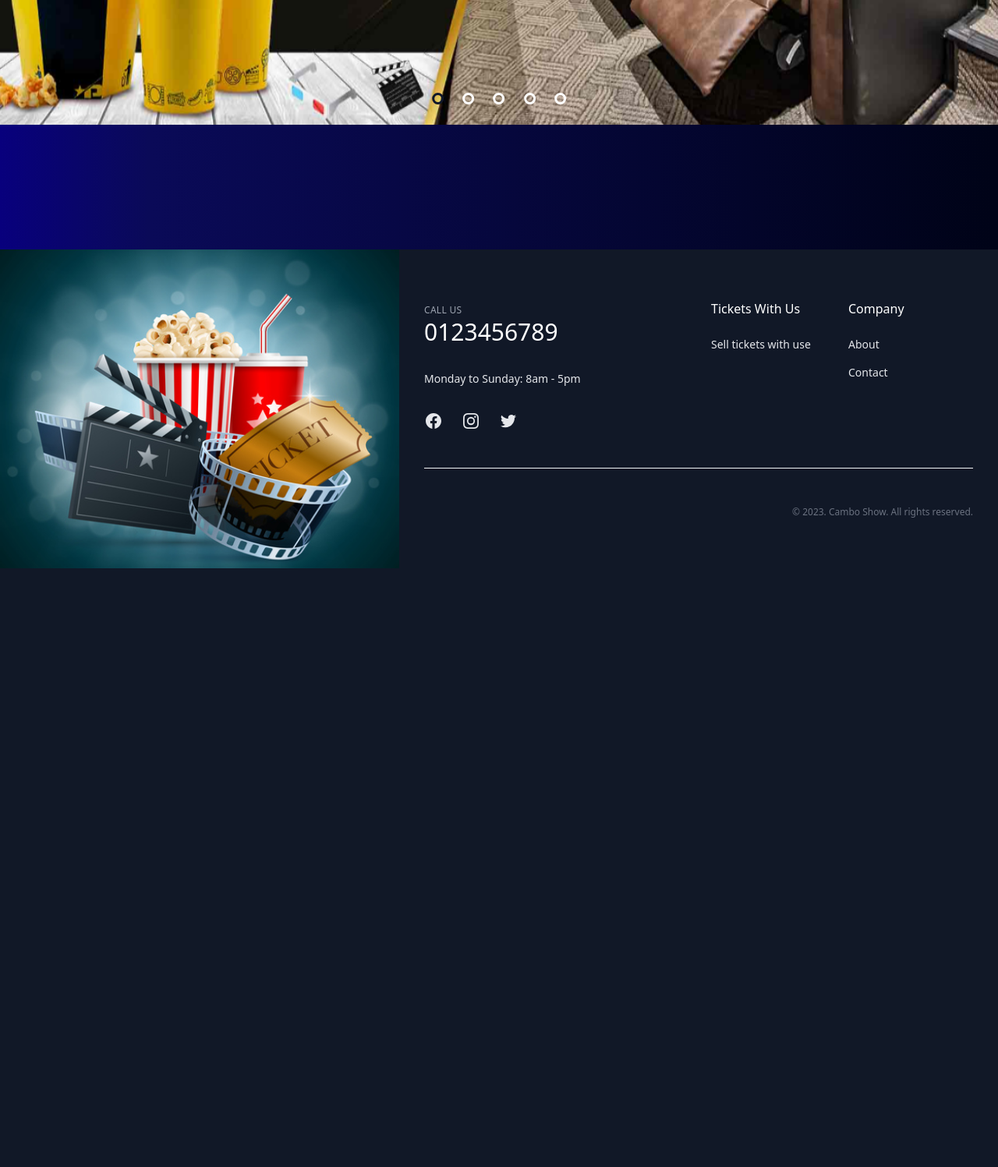
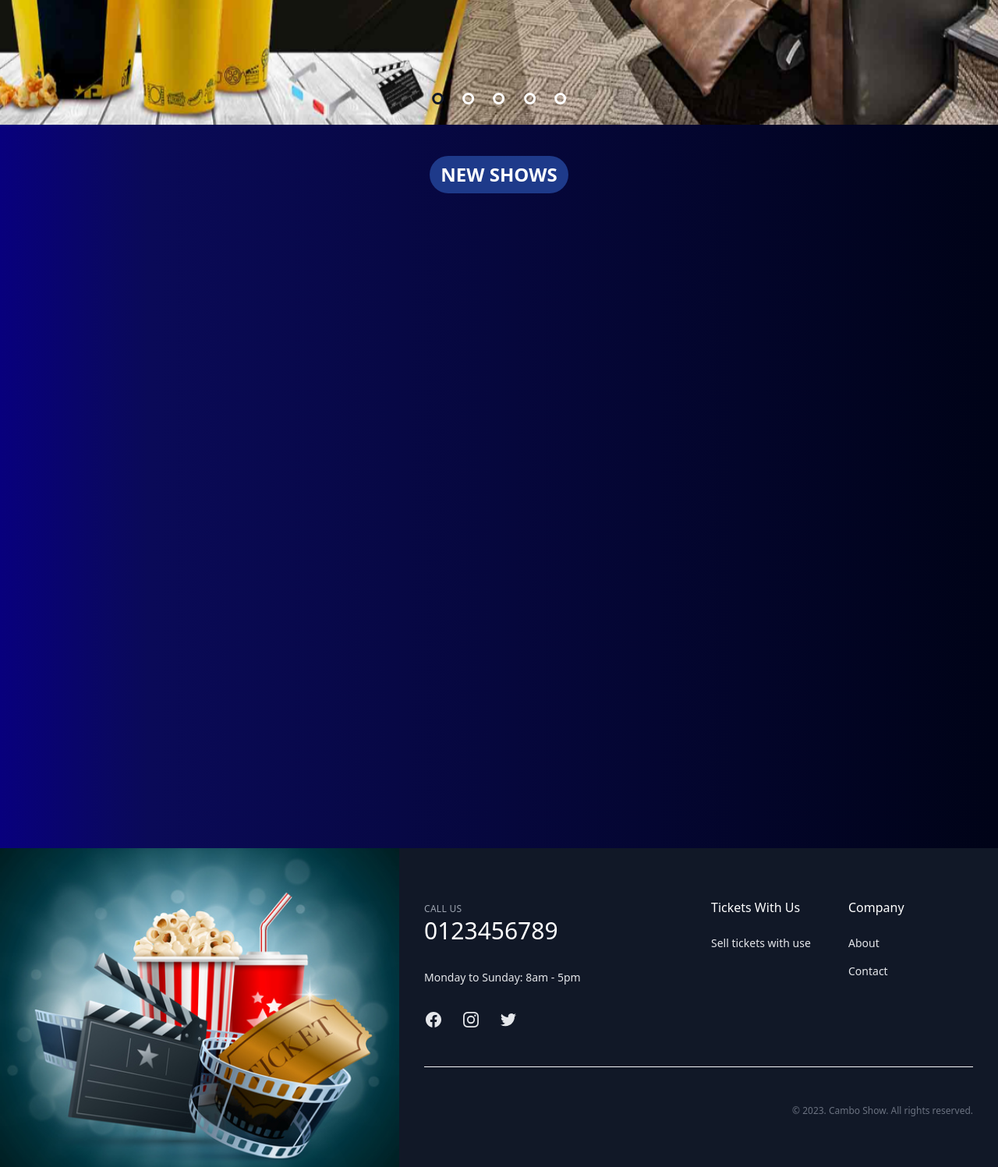
Before and after one commit to chetracoding/GROUP-1, a PHP site: page / in a window 1280 px wide. Shown: the part 584-2081 px from the top of the page at 78% size. Before the commit the page ends 1313 px from the top, so only its background shows below. Run offline with PHP 8.4, Linux system fonts and the light colour scheme; data that the repository does not hold is empty; some libraries are stand-ins or nearby versions.

Commit message:
[CTA-153] Update style card in listShows

```diff
--- a/views/css/style.css
+++ b/views/css/style.css
@@ -7,7 +7,8 @@ body {
     width: 350px;
 }
 #card-shows{
-	height: 60vh;
+	height: 65vh;
+	cursor: pointer;
 }
 
 #form-date{
--- a/views/partials/listshows.php
+++ b/views/partials/listshows.php
@@ -1,21 +1,32 @@
-<div class="grid grid-cols-4 gap-8 m-20">
+
+<div class="flex items-center justify-center">
+    <p class="font-com text-2xl font-semibold text-white rounded-full bg-blue-900 py-2 px-3.5 my-10">NEW SHOWS</p>
+  </div>
+  <div class="flex min-h-screen items-center justify-center ">
+
+    <div class="grid grid-cols-1 gap-5 md:grid-cols-2 lg:grid-cols-4 mb-10">
       <?php foreach($shows as $show): ?>
-    <div id="card-shows" class="bg-gray-800 border border-gray-200 shadow dark:bg-gray-800 dark:border-gray-700">
-    <div class="h-4/6 flex justify-center items-center">
-        <img class="h-full" src= <?= $show['image']?> alt="show image"/>
+      <div class="group relative cursor-pointer items-center justify-center overflow-hidden transition-shadow hover:shadow-xl hover:shadow-black/30">
+      <div class="h-65 w-50">
+        <img class="h-full w-full object-cover transition-transform duration-500 group-hover:rotate-3 group-hover:scale-125" src=<?= $show['image']?> alt="" />
       </div>
-    <div class="h-2/6 bg-gray-700">
-        <div class="h-3/5 p-2 flex flex-col justify-between">
-        <h5 class="mb-2 text-2l tracking-tight text-white" ><?= $show['name']?></h5>
-        <p class="mb-3 text-sm text-white" ><?= $show['date']?></p>
+      <div class="absolute inset-0 bg-gradient-to-b from-transparent via-transparent to-black group-hover:from-black/70 group-hover:via-black/60 group-hover:to-black/70"></div>
+      <div class="absolute inset-0 flex translate-y-[60%] flex-col items-center justify-center px-9 text-center transition-all duration-500 group-hover:translate-y-0">
+        <h1 class="mb-5 font-dmserif text-1xl font-bold text-white"><?= $show['name']?></h1>
+        <div class="flex justify-center gap-2">
+          <svg xmlns="http://www.w3.org/2000/svg" fill="none" viewBox="0 0 24 24" stroke-width="1.5" stroke="currentColor" class="w-6 h-6 text-white">
+            <path stroke-linecap="round" stroke-linejoin="round" d="M12 6v6h4.5m4.5 0a9 9 0 11-18 0 9 9 0 0118 0z" /></svg>
+          <p class="mb-3 text-sm italic text-white opacity-0 transition-opacity duration-300 group-hover:opacity-100"><?= $show['date']?></p>
         </div>
-        <div class="h-2/5 p-2 flex justify-center items-center">
-            <a href="/detail?id=<?= $show['show_id']?>" class="w-full inline-flex justify-center items-center px-3 py-2 text-sm font-normal  text-center text-white bg-green-600 rounded-lg hover:bg-green-800">
-            Detail
-            <svg aria-hidden="true" class="w-4 h-4 ml-2 -mr-1" fill="currentColor" viewBox="0 0 20 20" xmlns="http://www.w3.org/2000/svg"><path fill-rule="evenodd" d="M10.293 3.293a1 1 0 011.414 0l6 6a1 1 0 010 1.414l-6 6a1 1 0 01-1.414-1.414L14.586 11H3a1 1 0 110-2h11.586l-4.293-4.293a1 1 0 010-1.414z" clip-rule="evenodd"></path></svg>
-            </a>
+        <div class="flex justify-center gap-2">
+          <svg xmlns="http://www.w3.org/2000/svg" fill="none" viewBox="0 0 24 24" stroke-width="1.5" stroke="currentColor" class="w-6 h-6 text-white">
+          <path stroke-linecap="round" stroke-linejoin="round" d="M9.568 3H5.25A2.25 2.25 0 003 5.25v4.318c0 .597.237 1.17.659 1.591l9.581 9.581c.699.699 1.78.872 2.607.33a18.095 18.095 0 005.223-5.223c.542-.827.369-1.908-.33-2.607L11.16 3.66A2.25 2.25 0 009.568 3z" />
+          <path stroke-linecap="round" stroke-linejoin="round" d="M6 6h.008v.008H6V6z" /></svg>
+          <p class="mb-3 text-sm italic text-white opacity-0 transition-opacity duration-300 group-hover:opacity-100"><?= $show['details']?></p>
         </div>
+        <button class="rounded-full hover:bg-green-500 hover:text-white py-2 px-4 border border-green-500 hover:border-transparent py-2 px-3.5 font-com text-sm capitalize text-white shadow shadow-black/60"><a href="/detail?id=<?= $show['show_id']?>">See More </a></button>
       </div>
       </div>
       <?php endforeach; ?>
     </div>
+  </div>
```
Lines whose indentation alone changed are shown as unchanged.
